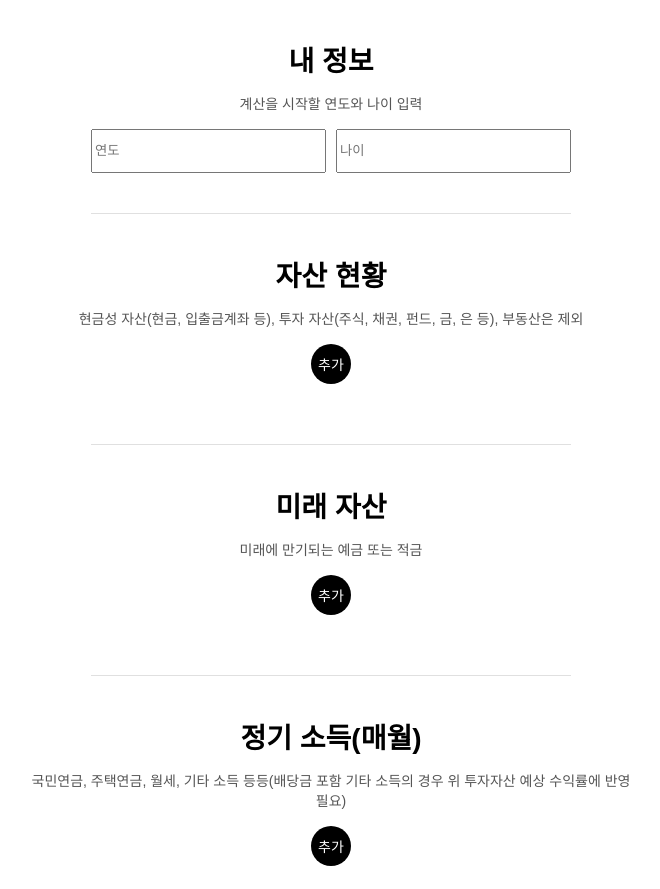
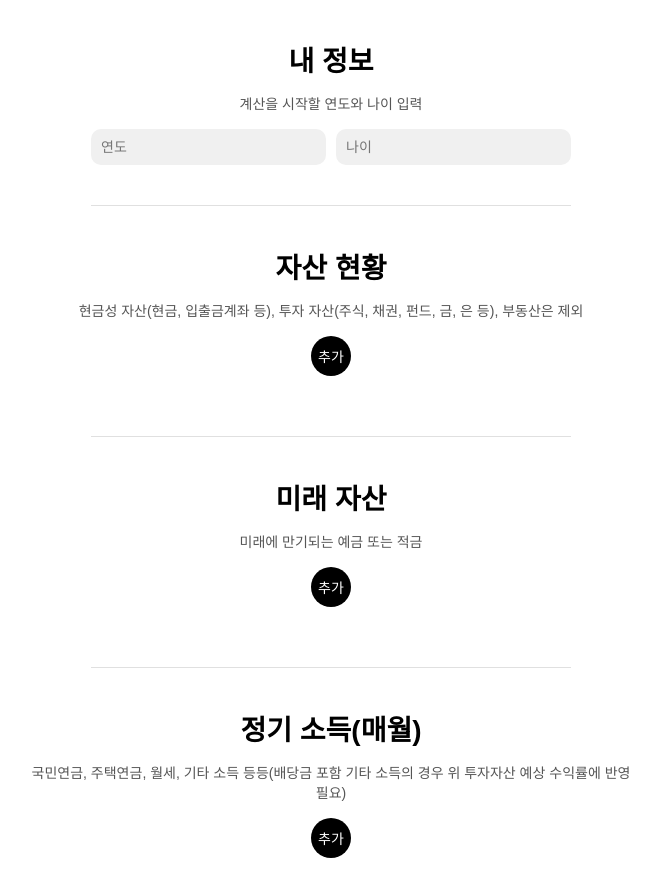
Before and after one commit to nolliter/mirae-calculation, a plain HTML site: page index.html in a window 1280 px wide. Shown: the top 889 px of the page, without its empty margins (309-969 px from the left). Drawn offline with nearby package versions, Linux system fonts and the light colour scheme.

Commit message:
Update style.css

```diff
--- a/style.css
+++ b/style.css
@@ -54,7 +54,7 @@ h1 {
 .select-wrapper {
   width: 100%;
 }
-/* .input-row input {
+.input-row input {
   overflow: visible;
   padding: 10px;
   font-size: 14px;
@@ -62,13 +62,7 @@ h1 {
   border: none;
   background-color: #f0f0f0;
   box-sizing: border-box;
-} */
-.input-row input {
-  line-height: 1.5;
-  padding-top: 10px;
-  padding-bottom: 10px;
   height: auto; /* 고정 높이 피하기 */
-  box-sizing: border-box;
   vertical-align: middle;
 }
 .input-row button.delete-btn {
```
